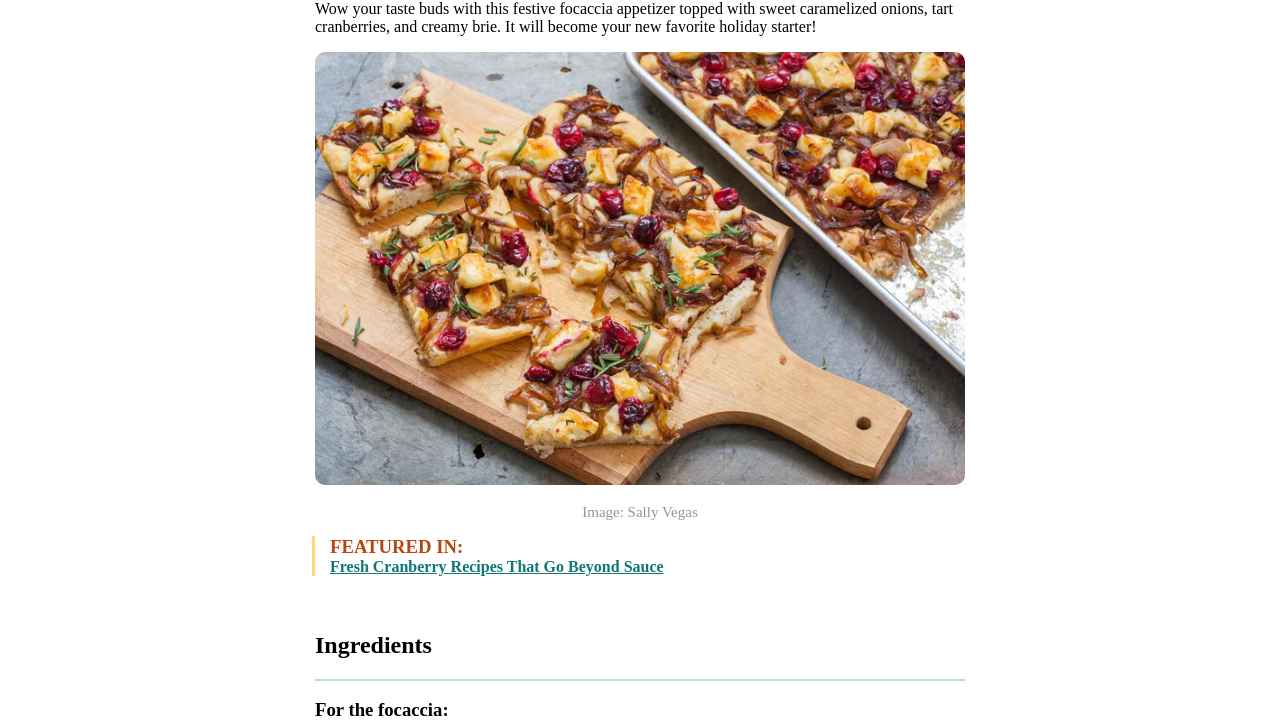
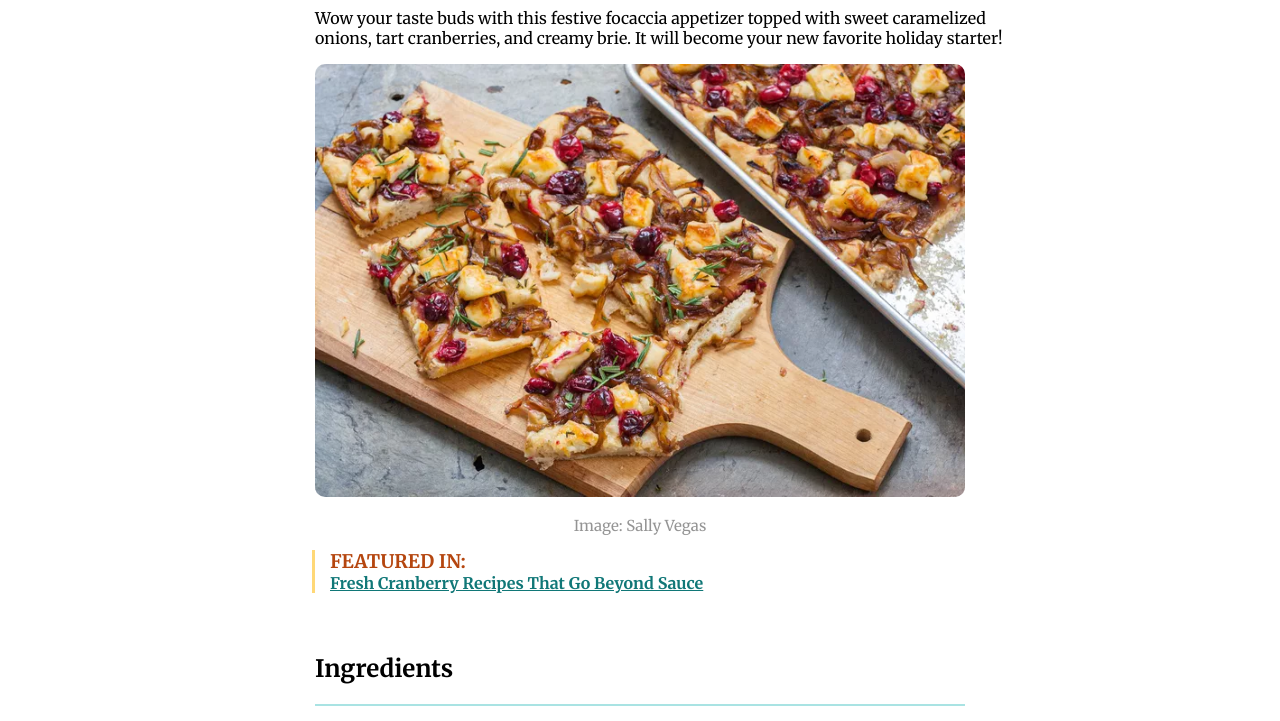
Before and after one commit to FabrizioPignatelli02/U1-S1-L3_Compito, a plain HTML site: page index.html in a window 1280 px wide. Shown: the part 271-992 px from the top of the page. Drawn offline with Linux system fonts and the light colour scheme.

Commit message:
inserimento font a piacere

```diff
--- a/style.css
+++ b/style.css
@@ -1,7 +1,8 @@
-
+@import url('https://fonts.googleapis.com/css2?family=Merriweather:wght@400;700&display=swap');
 
 body{
     margin: 0;
+    font-family: 'Merriweather', serif;
 }
 
 .logo_simply{
```
